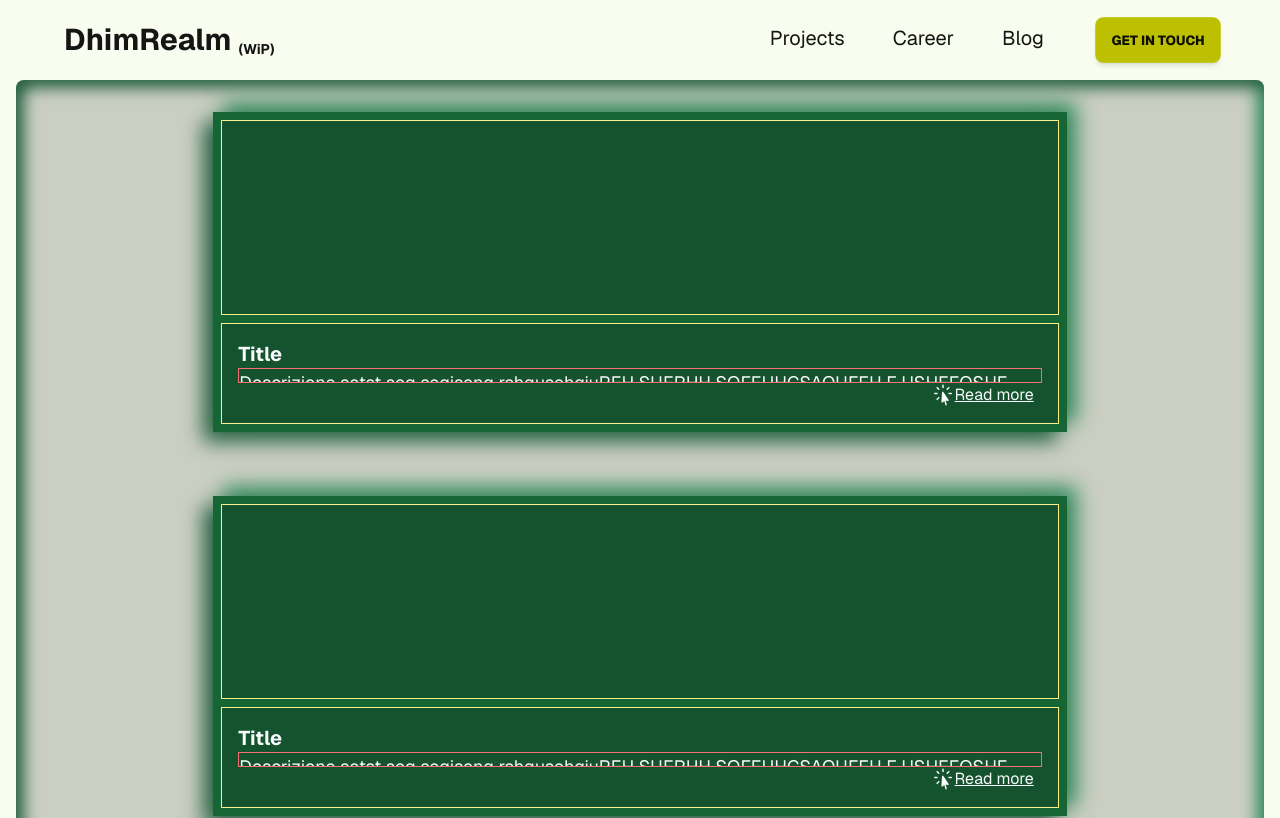
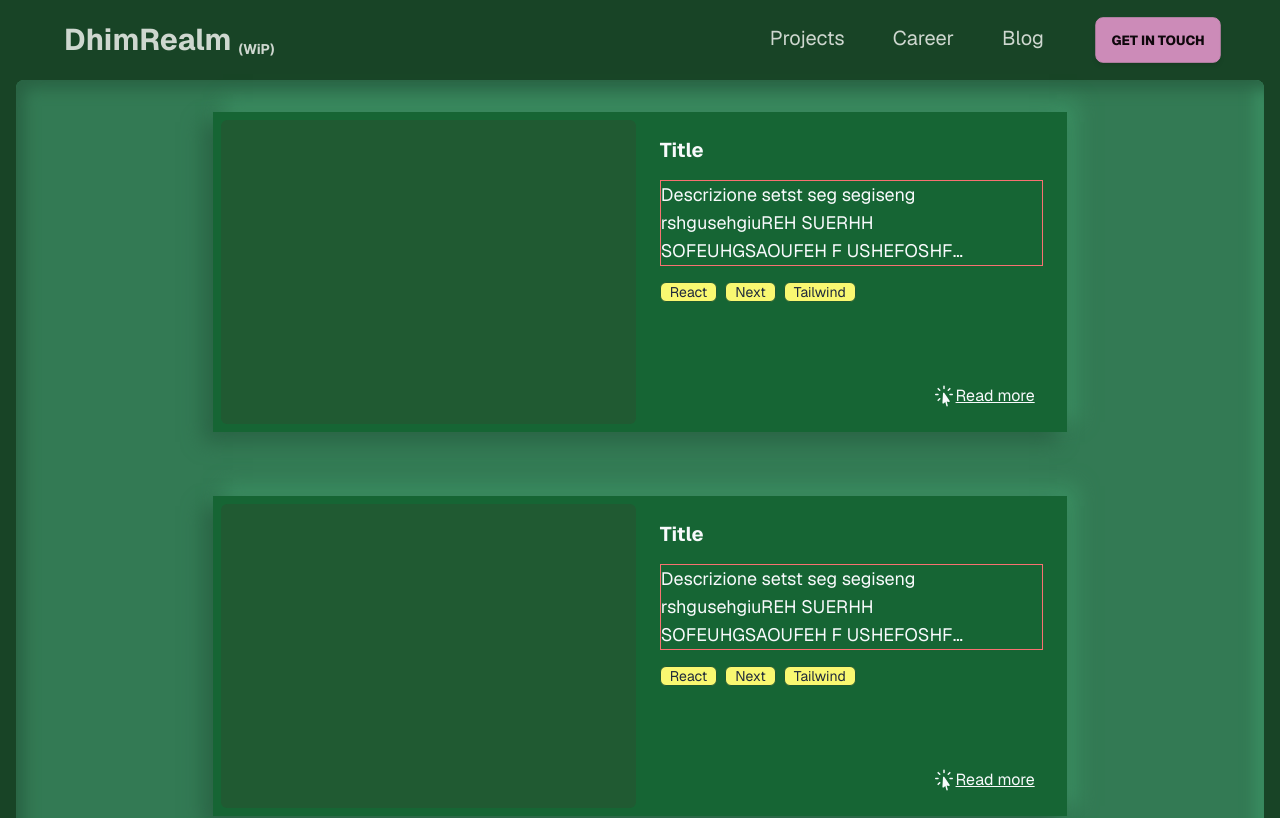
Before and after one commit to dhimiterPoison/dhimiterhelmi-old, a Next.js app: page /playground in a window 1280 px wide. Shown: the top 818 px of the page. Built offline with nearby package versions, Linux system fonts and the light colour scheme.

Commit message:
forgot contact form commented. LMAO

```diff
--- /dev/null
+++ b/app/helper/hooks/useIdle.ts
@@ -0,0 +1,48 @@
+import { useEffect, useState } from "react";
+
+const defaultEvents = [
+  "mousemove",
+  "mousedown",
+  "touchstart",
+  "keydown",
+  "wheel",
+  "resize",
+];
+
+interface UseIdleOptions {
+  timeout?: number;
+  events?: string[];
+}
+
+const useIdle = ({
+  timeout = 5000,
+  events = defaultEvents,
+}: UseIdleOptions = {}) => {
+  const [isIdle, setIsIdle] = useState<boolean>(false);
+
+  useEffect(() => {
+    let timer: ReturnType<typeof setTimeout>;
+
+    const resetTimer = () => {
+      clearTimeout(timer);
+      setIsIdle(false);
+      timer = setTimeout(() => setIsIdle(true), timeout);
+    };
+
+    // Initialize the timer
+    resetTimer();
+
+    // Event handler to reset the timer on user activity
+    events.forEach((event) => window.addEventListener(event, resetTimer));
+
+    // Cleanup function
+    return () => {
+      clearTimeout(timer);
+      events.forEach((event) => window.removeEventListener(event, resetTimer));
+    };
+  }, [timeout, events]);
+
+  return isIdle;
+};
+
+export default useIdle;
--- a/app/layout.tsx
+++ b/app/layout.tsx
@@ -31,7 +31,7 @@ export default function RootLayout({
 	children: React.ReactNode;
 }>) {
 	return (
-		<html lang='en'>
+		<html lang='en' data-theme="mytheme-dark">
 			<body className={GeistSans.className}>
 				<div className='app relative flex overscroll-none flex-col justify-start lg:px-4 lg:pb-4'>
 					<div className='navigation py-2 flex flex-col max-h-screen w-full lg:flex-row lg:justify-between bg-base-100'>
--- a/app/page.tsx
+++ b/app/page.tsx
@@ -50,7 +50,7 @@ export default function Home() {
                     </h1>
                 </div>
                 <MyCarousel />
-                {/* <ContactForm /> */}
+                <ContactForm />
             </div>
             {/* <TvAnimation /> */}
         </main>
--- a/app/playground/page.tsx
+++ b/app/playground/page.tsx
@@ -1,26 +1,41 @@
 'use client';
 import Link from 'next/link';
-import React, {useState} from 'react';
+import React, { useState } from 'react';
+import useIdle from '../helper/hooks/useIdle';
 
 const Page = () => {
 	const [showDetail, setShowDetail] = useState(false);
+
+	const isIdle = useIdle();
+
 	return (
-		<div className='p-main w-full flex p-4'>
+		<div className='p-main w-full flex p-4 gap-4'>
 			<div className='flex flex-col w-full gap-16 items-center py-4 transition ease-in-out duration-100'>
 				{[1, 2, 3, 4].map((card, index) => {
 					return (
 						<div
 							key={index}
-							className='project-card flex flex-col p-2 gap-2 bg-green-800'
+							className='project-card flex flex-col md:flex-row p-2 gap-2 bg-green-800'
 						>
-							<div className='image h-2/3 border border-yellow-200 bg-green-900'></div>
-							<div className='content flex flex-col h-1/3 border border-yellow-200 bg-green-900'>
+							<div className='image w-full aspect-square object-cover bg-base-200 rounded-md md:h-full md:w-1/2'></div>
+							<div className='content flex flex-col h-1/2 md:w-1/2 md:h-full gap-2 md:gap-4'>
+								{/* <div className='content flex flex-col h-1/3 border border-yellow-200 bg-green-900'> */}
 								<h2 className='title text-xl font-bold'>Title</h2>
 								<span className='description text-lg border border-red-400 '>
 									Descrizione setst seg segiseng rshgusehgiuREH SUERHH
 									SOFEUHGSAOUFEH F USHEFOSHF SEIHFSEFH SH SHASF{' '}
 								</span>
-								<div className='flex items-center self-end'>
+								<div className='tags flex gap-2 flex-wrap'>
+									{['React', 'Next', 'Tailwind'].map((category, index) => (
+										<span
+											key={index}
+											className='badge bg-primary rounded-md text-slate-800'
+										>
+											{category}
+										</span>
+									))}
+								</div>
+								<div className='flex items-center self-end mt-auto'>
 									<svg
 										xmlns='http://www.w3.org/2000/svg'
 										viewBox='0 0 24 24'
@@ -35,7 +50,7 @@ const Page = () => {
 									</svg>
 									<span
 										className='mr-2 cursor-pointer underline'
-										onClick={() => setShowDetail(prevVal => !prevVal)}
+										onClick={() => setShowDetail((prevVal) => !prevVal)}
 									>
 										Read more
 									</span>
@@ -53,7 +68,16 @@ const Page = () => {
 					</div>
 				</div>
 			</div>
-			<div className={`${showDetail ? '' : 'hidden'} w-1/3 bg-base-200 transition ease-in-out duration-100`}></div>
+			<div
+				className={`${
+					showDetail ? '' : 'hidden'
+				} w-2/5 transition ease-in-out duration-100 py-4
+				`}
+			>
+				<div className='w-full h-full bg-base-200 p-4'>
+					{isIdle ? <div>IDle</div> : <div>Active</div>}
+				</div>
+			</div>
 		</div>
 	);
 };
--- a/tailwind.config.js
+++ b/tailwind.config.js
@@ -35,8 +35,6 @@ module.exports = {
 	plugins: [require('@tailwindcss/typography'), require('daisyui')],
 	daisyui: {
 		themes: [
-			'lemonade',
-			'forest',
 			{
 				'mytheme-dark': {
 					primary: '#F9F871',
```
